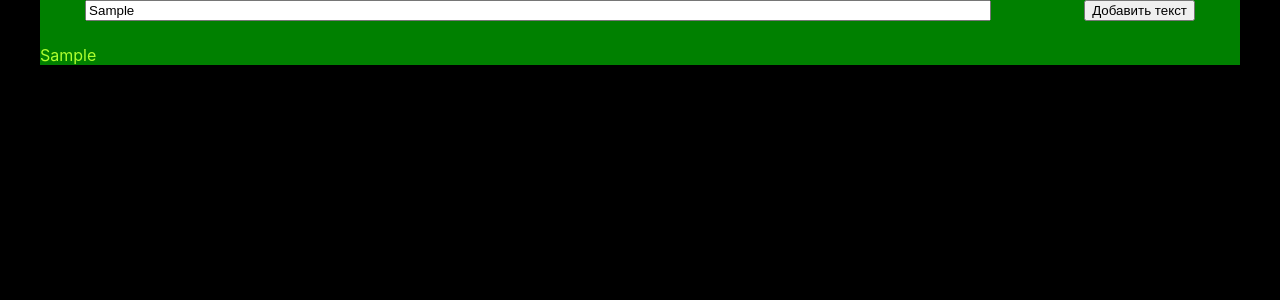
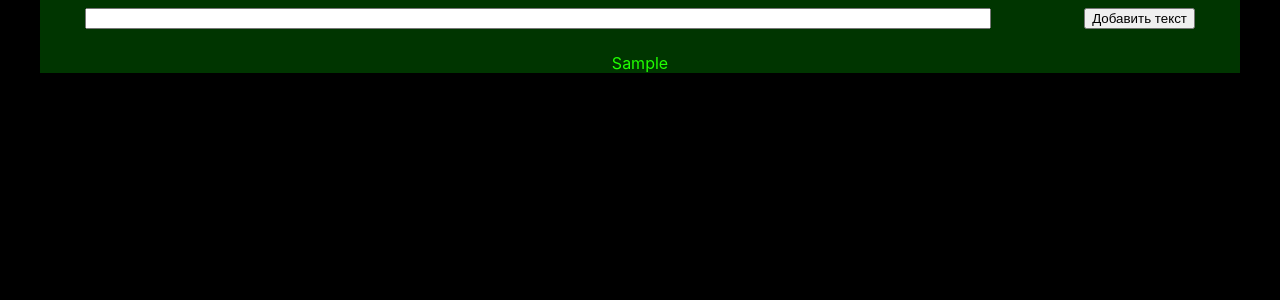
Before and after one commit to ArhDemetriy/two-screen, a React (Create React App) app: page / in a window 1280 px wide. Both pictures are taken after typing "Sample" into the empty fields and a click on the button "Добавить текст". Shown: the top 300 px of the page. Built offline with nearby package versions, Linux system fonts and the light colour scheme.

Commit message:
add: final touch

```diff
--- a/src/app/scroll/Scroll.tsx
+++ b/src/app/scroll/Scroll.tsx
@@ -10,7 +10,7 @@ export interface ScrollProps{
 function Scroll({ page }: ScrollProps) {
   return (
     <div className="Scroll"
-      style={{ '--translate': page == 'second' ? -100 : 0 } as CSSProperties}>
+      style={{ '--translate': page === 'second' ? -100 : 0 } as CSSProperties}>
       <div className="Scroll__page">
         <Notepad/>
       </div>
--- a/src/app/scroll/clock/Clock.scss
+++ b/src/app/scroll/clock/Clock.scss
@@ -1,2 +1,8 @@
 .Clock{
+  display: flex;
+  justify-content: center;
+  align-items: center;
+  width: 100%;
+  height: 100%;
+  background: linear-gradient(to bottom, darkblue, black);
 }
--- a/src/app/scroll/clock/Clock.tsx
+++ b/src/app/scroll/clock/Clock.tsx
@@ -16,9 +16,9 @@ class Clock extends React.Component<{}, {date: Date}> {
   }
   render() {
     return (
-      <span className='Clock'>
+      <div className='Clock'>
         {this.state.date.toLocaleTimeString()}
-      </span>
+      </div>
     );
   }
   // values
--- a/src/app/scroll/notepad/Notepad.scss
+++ b/src/app/scroll/notepad/Notepad.scss
@@ -1,6 +1,13 @@
 .Notepad{
-  background-color: green;
+  padding-top: 1vh;
+  background-color: #003500;
   display: flex;
   flex-direction: column;
   gap: 3vh;
+  &__text_list{
+    display: flex;
+    flex-direction: column;
+    align-items: center;
+    gap: 1.5vh;
+  }
 }
--- a/src/app/scroll/notepad/Notepad.tsx
+++ b/src/app/scroll/notepad/Notepad.tsx
@@ -14,8 +14,10 @@ class Notepad extends React.Component<{}, { textList: { id: number, text: string
   render() {
     return (
       <div className="Notepad">
-        <Input pusher={this.pushText.bind(this) as Notepad['pushText']}/>
-        {this.state.textList.map(({ text, id }) => <span key={id}>{text}</span>)}
+        <Input pusher={this.pushText.bind(this) as Notepad['pushText']} />
+        <div className='Notepad__text_list'>
+          {this.state.textList.map(({ text, id }) => <span key={id}>{text}</span>)}
+        </div>
       </div>
     );
   }
--- a/src/app/scroll/notepad/input/Input.tsx
+++ b/src/app/scroll/notepad/input/Input.tsx
@@ -11,6 +11,7 @@ function Input({ pusher }: InputProps) {
       if (textField && textField.value) {
         pusher(textField.value);
       }
+      textField.value = ''
     }}>
       <input className='Input__textField' type="text" name="textField" />
       <button type="submit">Добавить текст</button>
--- a/src/index.scss
+++ b/src/index.scss
@@ -7,7 +7,7 @@ body {
   -moz-osx-font-smoothing: grayscale;
 
   background-color: black;
-  color: greenyellow;
+  color: #20ff00;
 }
 
 code {
```
